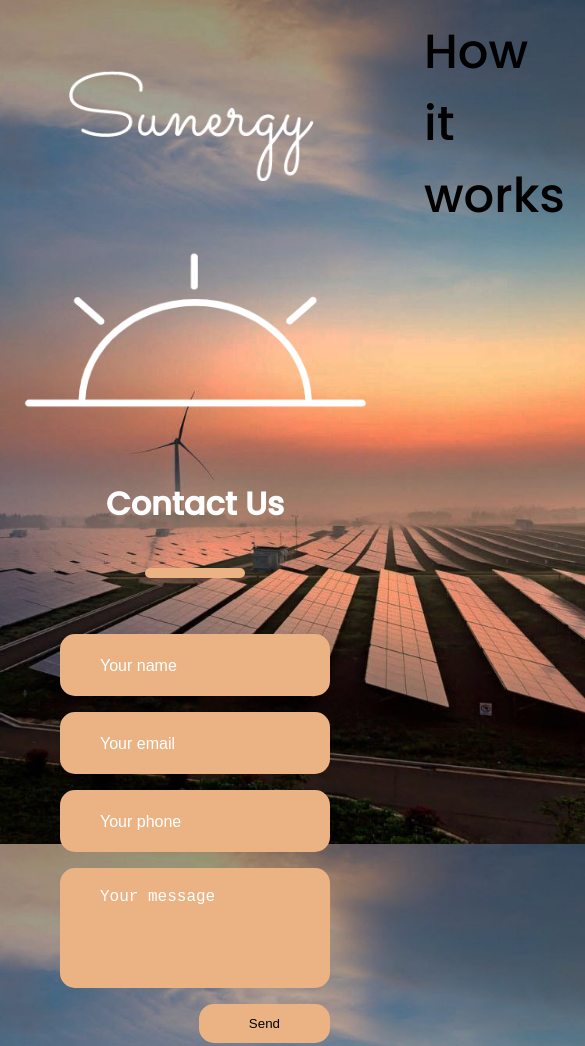
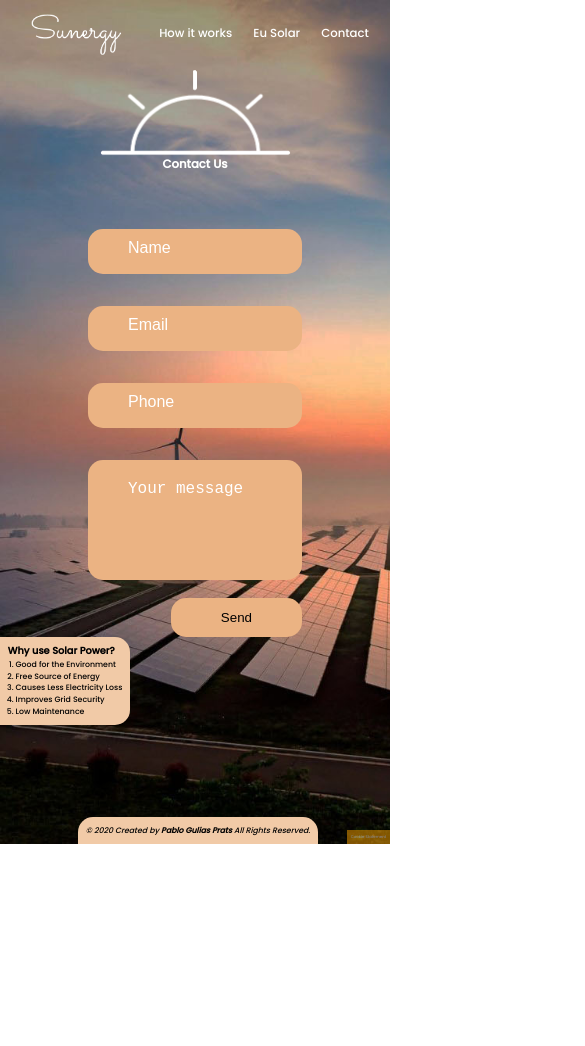
Before and after one commit to Paliy0/WebDev-main, a plain HTML site: page WebMarkup/Final Assessment 2.0/contact.html in a window 390 px wide. Shown: the top 1046 px of the page, 585 px wide, since content can reach past the window. After the commit the page ends 844 px from the top, so only its background shows below. Drawn offline with Linux system fonts and the light colour scheme.

Commit message:
index page & contact page finished

```diff
--- a/WebMarkup/Final Assessment 2.0/contact.css
+++ b/WebMarkup/Final Assessment 2.0/contact.css
@@ -1,18 +1,27 @@
+* {
+  margin: 0;
+  padding: 0;
+  box-sizing: border-box;
+}
+
+html {
+  font-size: 1vmin; /*takes the minimum size from width or height*/
+}
+
 body {
   margin: 0;
   padding: 0;
   background: url(img/solar_farm.jpg) no-repeat center center fixed;
-  -webkit-background-size: cover;
-  -moz-background-size: cover;
   background-size: cover;
+  color: #fff;
   font-family: 'Poppins', sans-serif;
+  line-height: 1.5;
 }
-
 /*Navigation & Header*/
 
 nav a {
   text-decoration: none; /*removes underlining links*/
-  color: currentColor; /* uses the nearest defined color */
+  color: white; /* uses the nearest defined color */
 }
 
 nav a:hover {
@@ -21,7 +30,6 @@ nav a:hover {
 
 .navItem {
   font-size: 3rem;
-  padding-left: 4rem;
 }
 
 ul {
@@ -31,9 +39,9 @@ ul {
   justify-content: space-evenly;
 }
 
-.mainLogo img {
-  width: 60%;
-  min-width: 20rem;
+nav img {
+  width: 100%;
+  max-width: 30vw;
 }
 
 header {
@@ -47,17 +55,18 @@ header .logo {
   max-width: 50rem;
 }
 
-header h1 {
-  font-size: 4rem;
+header h2 {
+  font-size: 3rem;
+  color: #fff;
+}
+
+main {
+  padding: 10vw 0;
 }
 
 .contact-section {
-  padding: 50px;
-}
-
-.contact-section h1 {
-  text-align: center;
-  color: #fff;
+  display: inline-block;
+  width: 70%;
 }
 
 .border {
@@ -69,14 +78,13 @@ header h1 {
 }
 
 .contact-form {
-  max-width: 600px;
+  max-width: 60vw;
   margin: auto;
   padding: 0 10px;
   overflow: hidden;
 }
 
 .contact-form-text {
-  display: block;
   width: 100%;
   box-sizing: border-box;
   margin: 16px 0;
@@ -97,7 +105,7 @@ header h1 {
 }
 
 .contact-form-text:focus {
-  box-shadow: 0 0 5px 2px #f1caa7;
+  box-shadow: 0 0 5px 2px white;
 }
 
 textarea.contact-form-text {
@@ -107,6 +115,7 @@ textarea.contact-form-text {
 
 .contact-form-btn {
   float: right;
+  text-align: center;
   border: 0;
   background: #ebb383;
   padding: 12px 50px;
@@ -118,3 +127,84 @@ textarea.contact-form-text {
 .contact-form-btn:hover {
   background: #f1caa7
 }
+
+aside {
+  display: inline;
+  float: right;
+  width: 30%;
+  background: #f1caa7;
+  padding: 2rem;
+  margin-top: 6rem;
+  border-top-left-radius: 15px;
+  border-bottom-left-radius: 15px;
+  color: black;
+}
+
+aside h3 {
+  font-size: 2.5rem;
+}
+
+aside li {
+  font-size: 2rem;
+}
+
+aside ol {
+  padding-left: 2rem;
+}
+
+footer {
+	background: #f1caa7;
+	padding: 2rem;
+  margin-left: 5vw;
+  max-width: 80vw;
+  height: auto;
+  text-align: center;
+  bottom: 0;
+  border-top-right-radius: 15px;
+  border-top-left-radius: 15px;
+}
+
+footer p {
+  color: black;
+  font-style: italic;
+  font-size: 2rem;
+}
+
+.cookie{
+  cursor: pointer;
+  position: fixed;
+  padding: 1rem;
+  bottom: 0;
+  right: 0;
+  color: #FFF;
+  opacity: .5;
+  background-color: orange;
+}
+
+/*Responsive*/
+
+  @media only screen and (max-width: 480px) {
+    /*For Mobile*/
+
+    .contact-section {
+      display: block;
+      width: 100%;
+    }
+
+    aside {
+      display: block;
+      float: left;
+      width: auto;
+      margin: auto;
+      border-top-right-radius: 15px;
+      border-bottom-right-radius: 15px;
+      border-top-left-radius: 0px;
+      border-bottom-left-radius: 0px;
+    }
+
+    footer {
+      position: fixed;
+      margin-left: 20vw;
+    }
+
+  }
--- a/WebMarkup/Final Assessment 2.0/contact.html
+++ b/WebMarkup/Final Assessment 2.0/contact.html
@@ -9,9 +9,9 @@
     <link href="https://fonts.googleapis.com/css2?family=Itim&family=Poppins:wght@500&display=swap" rel="stylesheet">
     <link rel="shortcut icon" href="img/logos/favicon-32x32.png" />
   </head>
-  <body id="contact">
-    <nav class="navbar">
-      <ul class="navbarNav">
+  <body>
+    <nav>
+      <ul>
         <li class ="mainLogo"><a href="index.html" class="logo">
         <img src="img/logos/sunergy.png" alt="Home"/></a></li>
         <li class ="navItem"><a href="howsolarworks.html">How it works</a></li>
@@ -22,31 +22,40 @@
 
     <header>
       <img src="img/logos/sunergy_logo.png" class="logo">
+      <h2>Contact Us</h2>
     </header>
 
-    <main class="content">
-
+    <main>
       <div class="contact-section">
-        <h1>Contact Us</h1>
-        <div class="border"></div>
-
         <form class="contact-form" action="index.html" method="post">
-          <input type="text" class="contact-form-text" placeholder="Your name">
-          <input type="email" class="contact-form-text" placeholder="Your email">
-          <input type="text" class="contact-form-text" placeholder="Your phone">
+          <input type="text" class="contact-form-text" placeholder="Name">
+          <input type="email" class="contact-form-text" placeholder="Email">
+          <input type="text" class="contact-form-text" placeholder="Phone">
           <textarea class="contact-form-text" placeholder="Your message"></textarea>
           <input type="submit" class="contact-form-btn" value="Send">
         </form>
+      </div>
 
-      </div>
+      <aside>
+        <h3>Why use Solar Power?</h3>
+        <ol>
+          <li>Good for the Environment</li>
+          <li>Free Source of Energy</li>
+          <li>Causes Less Electricity Loss</li>
+          <li>Improves Grid Security</li>
+          <li>Low Maintenance</li>
+        </ol>
+      </aside>
+
+
     </main>
 
     <div class="cookie">
       <p>Cookie Statement</p>
     </div>
 
-    <footer class="pageFooter">
-      <p>&copy; 2020 Created by Pablo Gulias Prats All Rights Reserved.</p>
+    <footer>
+      <p>&copy; 2020 Created by <b>Pablo Gulias Prats</b> All Rights Reserved.</p>
     </footer>
 
   </body>
--- a/WebMarkup/Final Assessment 2.0/index.css
+++ b/WebMarkup/Final Assessment 2.0/index.css
@@ -16,7 +16,6 @@ body {
   color: #fff;
   font-family: 'Poppins', sans-serif;
   line-height: 1.5;
-
 }
 
 nav a {
@@ -40,9 +39,9 @@ ul {
   justify-content: space-evenly;
 }
 
-.mainLogo img {
-  width: 60%;
-  min-width: 20rem;
+nav img {
+  width: 100%;
+  max-width: 30vw;
 }
 
 header {
@@ -63,7 +62,13 @@ header h1 {
 main > p { /*targets direct child*/
   font-size: 1.5vw;
   padding: 2rem 6rem;
+  margin: 0 4vw;
 }
+
+.reasons-list {
+  display: none;
+}
+
 
 main video {
   display: block;
@@ -120,7 +125,7 @@ aside ol {
 
 .product-text h2 {
   padding: 1rem 1rem 0;
-  font-size: 2.5rem;
+  font-size: 2.3rem;
 }
 
 .product-text p {
@@ -129,19 +134,18 @@ aside ol {
 }
 
 .product-links {
-  height: 4vw;
+  height: 3vw;
   display: flex;
-
 }
 
 .product-links a {
   display: inline-flex;
   flex-grow: 1;
-  height: 100%;
   align-items: center;
   justify-content: center;
   text-decoration: none;
   color: inherit;
+  font-size: 2rem;
 }
 
 .product1 a {
@@ -176,9 +180,8 @@ footer {
 	background: #f1caa7;
 	padding: 2rem;
   margin: auto;
-  max-width: 1000px;
+  max-width: 80vw;
   text-align: center;
-  position: fixed
   bottom: 0;
   border-top-right-radius: 15px;
   border-top-left-radius: 15px;
@@ -193,7 +196,7 @@ footer p {
 .cookie{
   cursor: pointer;
   position: fixed;
-  padding: 10px;
+  padding: 1rem;
   bottom: 0;
   right: 0;
   color: #FFF;
@@ -204,8 +207,52 @@ footer p {
 @media only screen and (max-width: 1179px) {
   /*For Tablets*/
 
+  main > p { /*targets direct child*/
+    font-size: 2.5vw;
+    margin: 0;
+  }
+
+.reasons-list {
+  display: block;
+  font-size: 1.5vw;
+  padding: 2rem 6rem;
+
+}
+
+.reasons-list h3{
+  font-size: 2.5vw;
+}
+
+.reasons-list ol{
+  font-size: 2vw;
+  padding-left: 2vw;
+}
+
   aside {
     display: none;
+  }
+
+  .products {
+    display: flex;
+    flex-direction: column-reverse;
+    align-items: center;
+    width: 50%;
+  }
+
+  .product {
+    width: auto;
+  }
+
+  .product-image{
+    height: auto;
+  }
+
+  .product-text {
+    height: auto;
+  }
+
+  .product-links {
+    height: 10vw;
   }
 
 
@@ -216,4 +263,5 @@ footer p {
     nav{
       display: none;
     }
+
   }
```
Also changed, not shown: WebMarkup/Final Assessment 2.0/index.html (+12 -6 lines), 1 other file.
